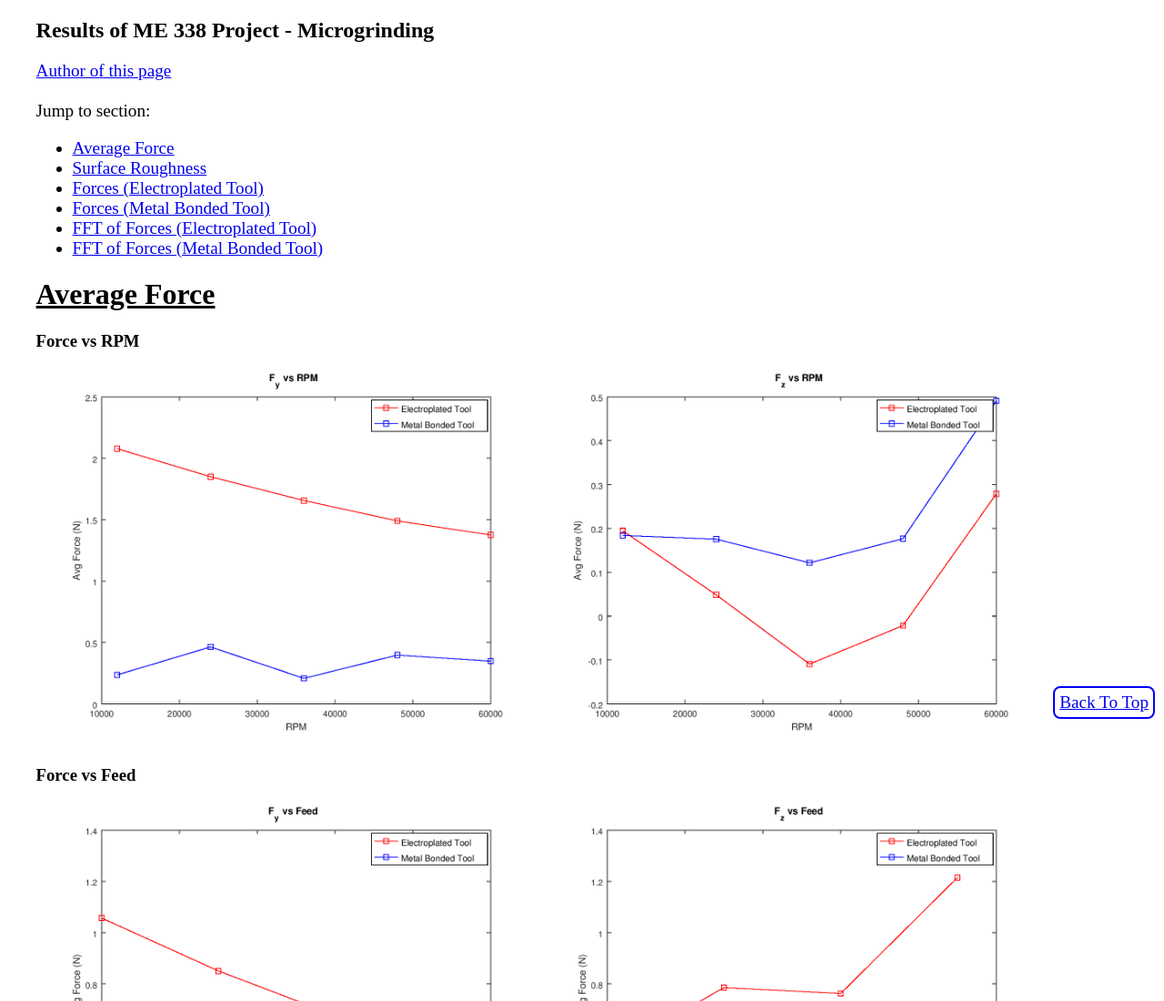
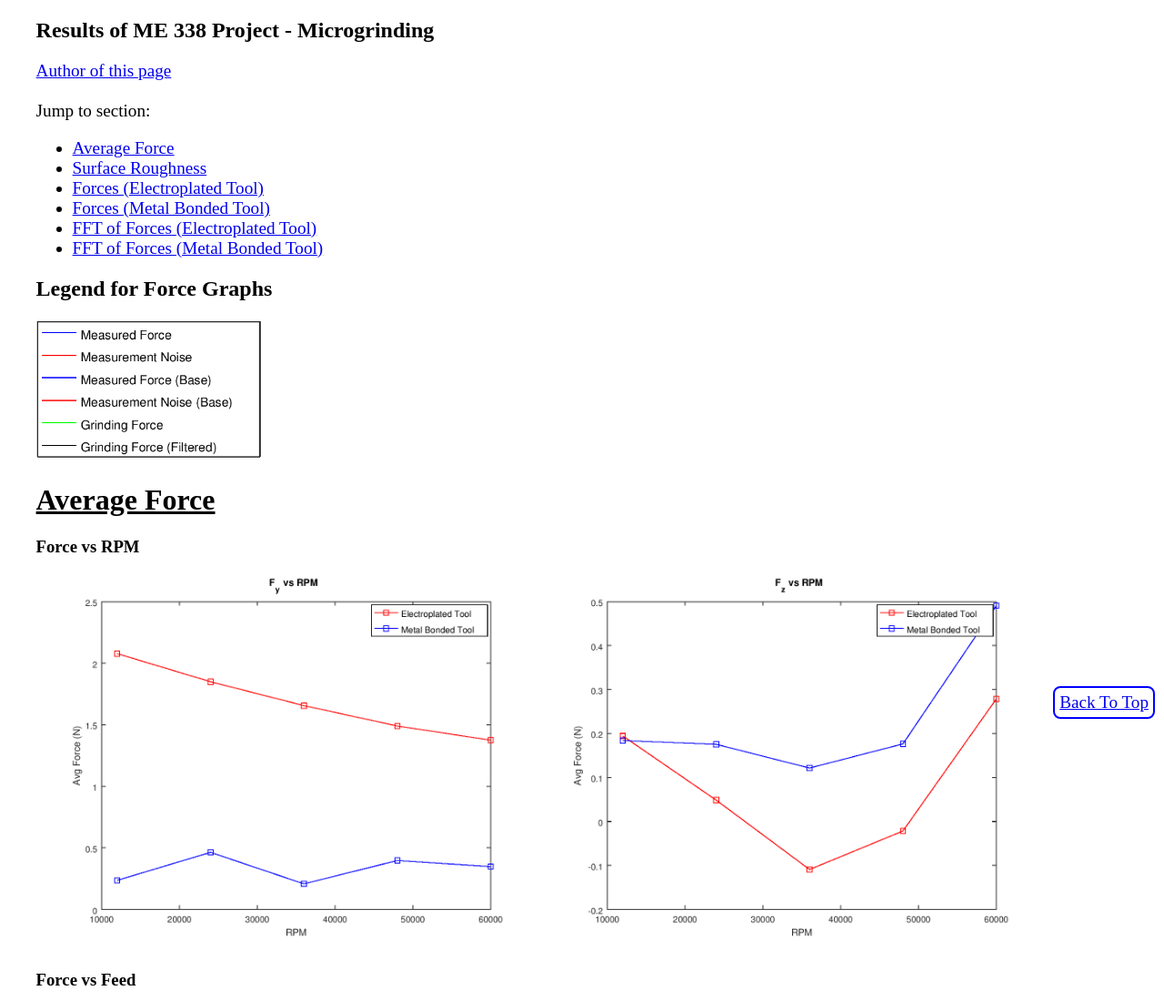
Before and after one commit to pulsejet/me338-microgrinding, a plain HTML site: page docs/index.html in a window 1280 px wide. Shown: the top 1100 px of the page at 91% size. Drawn offline with Linux system fonts and the light colour scheme.

Commit message:
Add legend

```diff
--- a/docs/index.html
+++ b/docs/index.html
@@ -10,6 +10,10 @@
         .main {
             width: 95%;
             margin: 0 auto;
+        }
+
+        .legend {
+            width: 250px
         }
 
         img {
@@ -70,6 +74,9 @@
                 <li><a href="#fftmbt">FFT of Forces (Metal Bonded Tool)</a></li>
             </ul>
         </div>
+
+        <h2>Legend for Force Graphs</h2>
+        <img class="legend" src="legend.png">
 
         <h1 id="avgf">Average Force</h1>
 
```
Also changed, not shown: docs/legend.png (added).
